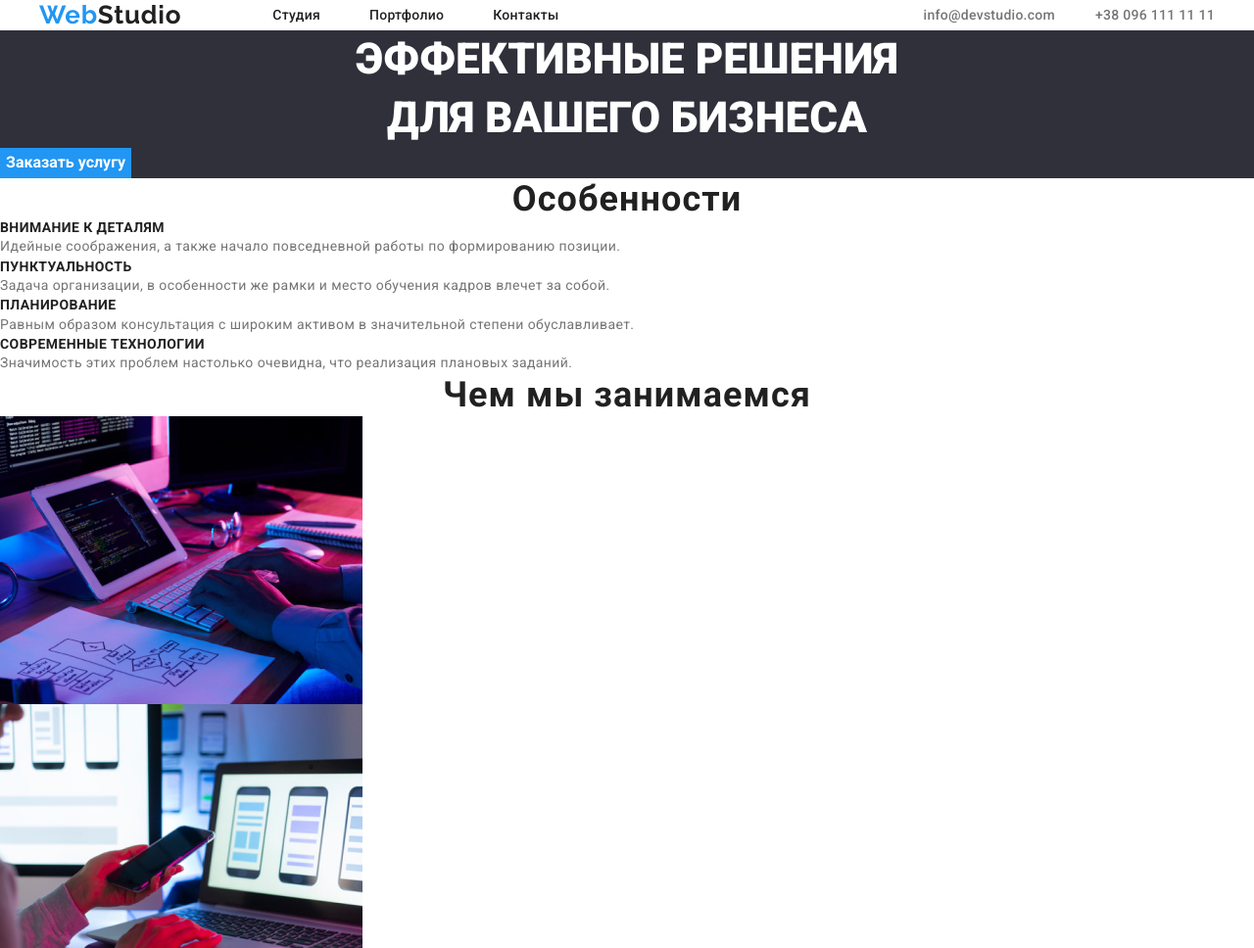
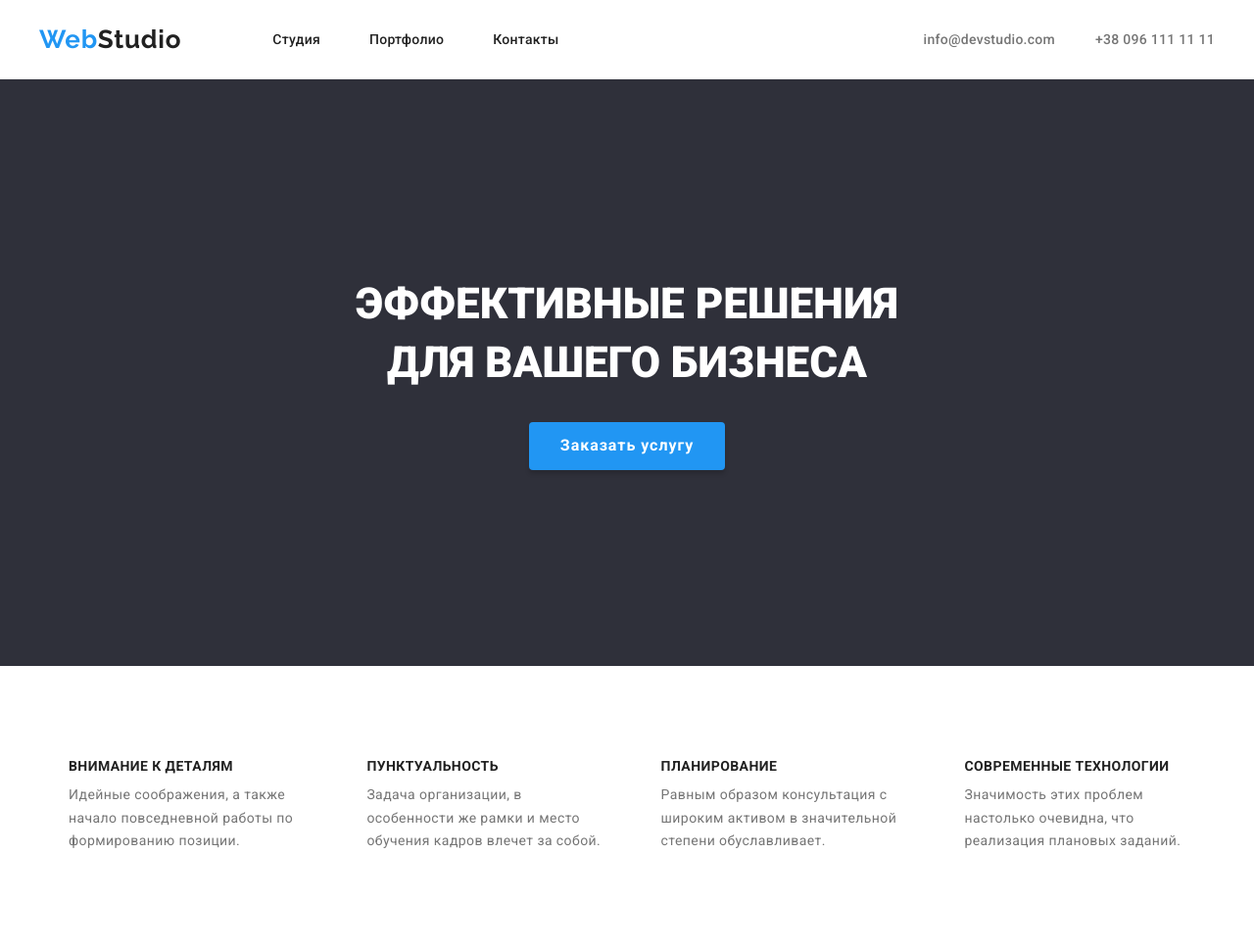
Before and after one commit to Makzumm/goit-markup-hw-03, a plain HTML site: page index.html in a window 1280 px wide. Shown: the top 968 px of the page at 98% size. Drawn offline with nearby package versions, Linux system fonts and the light colour scheme.

Commit message:
Change 3
Change elements position in hero section and features section

```diff
--- a/index.html
+++ b/index.html
@@ -50,15 +50,18 @@
     <main>
       <!--Hero-->
       <section class="hero-section">
+        <div class="container-hero">
           <h1 class="hero-title">
             Эффективные решения<br />
             для вашего бизнеса
           </h1>
           <button class="hero-button" type="button">Заказать услугу</button>
+        </div>
       </section>
 
       <!--Особливості-->
       <section class="features-section">
+        <div class="features-container">
           <h2 class="features-title">Особенности</h2>
           <ul class="features-list">
             <li>
@@ -71,8 +74,8 @@
             <li>
               <h3>Пунктуальность</h3>
               <p>
-              Задача организации, в особенности же рамки и место обучения кадров
-              влечет за собой.
+                Задача организации, в особенности же рамки и место обучения
+                кадров влечет за собой.
               </p>
             </li>
             <li>
@@ -90,6 +93,7 @@
               </p>
             </li>
           </ul>
+        </div>
       </section>
 
       <!--Чим ми займаємось-->
--- a/style/style.css
+++ b/style/style.css
@@ -75,6 +75,7 @@ body{
     justify-content: space-between;
     align-items: center;
     margin: 0 auto;
+    padding: 25px 0;
 }
 
 .navigation{
@@ -153,7 +154,15 @@ body{
 
 /* MAIN */
 
+
 /* HERO SECTION */
+
+.container-hero{
+    width: 1200px;
+    margin: 0 auto;
+    padding: 200px 0;
+}
+
 .hero-section{
     background-color: #2F303A;
     font-family: "Roboto";
@@ -169,14 +178,21 @@ body{
 }
 
 .hero-button{
+    display: block;
+    margin: auto;
     font-family: inherit;
     background: var(--light-blue-txt-color);
+    box-shadow: 0px 4px 4px rgba(0, 0, 0, 0.15);
+    border-radius: 4px;
     cursor: pointer;
     color: var(--white-color);
     font-weight: 700;
     font-size: 16px;
     line-height: 1.8;
     border: none;
+    margin-top: 30px;
+    padding: 10px 32px 10px 32px;
+    letter-spacing: 0.06em;
 }
 .hero-button:hover,
 .hero-button:focus{
@@ -191,16 +207,29 @@ body{
 
 /* FEATURES SECTION */
 
+.features-container{
+    width: 1200px;
+    margin: 0 auto;
+    padding: 94px 0;
+}
+
 .features-title{
     font-weight: 700;
     font-size: 36px;
     line-height: 42px;
     text-align: center;
     letter-spacing: 0.03em;
+    display: none;
 }
 
 .features-list{
+    display: flex;
+    flex-direction: row;
     list-style: none;
+}
+
+.features-list li{
+    padding: 0 30px;
 }
 
 .features-list h3{
@@ -209,6 +238,7 @@ body{
     line-height: 1,14;
     letter-spacing: 0.03em;
     text-transform: uppercase;
+    padding-bottom: 10px;
 }
 
 .features-list p{
```
Lines whose indentation alone changed are shown as unchanged.
